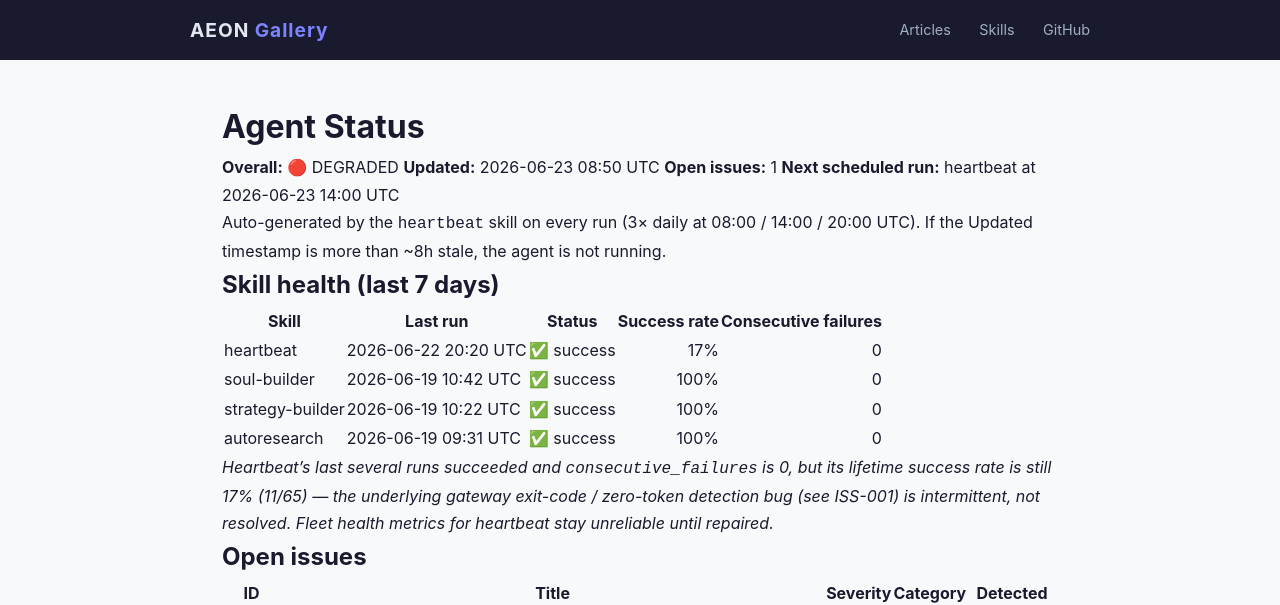
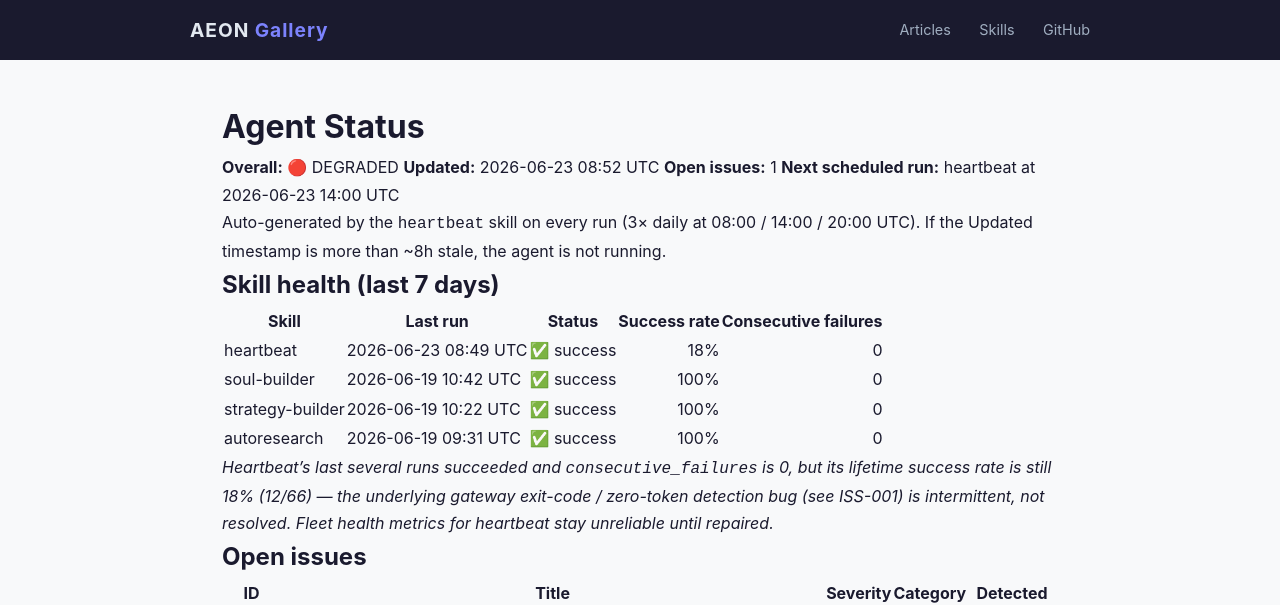
Before and after one commit to RickCrosschain/aeon, a Jekyll site: the page built from docs/status.md, in a window 1280 px wide. Shown: the top 605 px of the page. Built offline with Jekyll 4.4.1, drawn with Linux system fonts in a browser that asks for light colours.

Commit message:
chore(heartbeat): auto-commit 2026-06-23

```diff
--- a/docs/status.md
+++ b/docs/status.md
@@ -7,7 +7,7 @@ permalink: /status/
 # Agent Status
 
 **Overall:** 🔴 DEGRADED
-**Updated:** 2026-06-23 08:50 UTC
+**Updated:** 2026-06-23 08:52 UTC
 **Open issues:** 1
 **Next scheduled run:** heartbeat at 2026-06-23 14:00 UTC
 
@@ -17,12 +17,12 @@ Auto-generated by the `heartbeat` skill on every run (3× daily at 08:00 / 14:00
 
 | Skill | Last run | Status | Success rate | Consecutive failures |
 |-------|----------|--------|-------------:|---------------------:|
-| heartbeat | 2026-06-22 20:20 UTC | ✅ success | 17% | 0 |
+| heartbeat | 2026-06-23 08:49 UTC | ✅ success | 18% | 0 |
 | soul-builder | 2026-06-19 10:42 UTC | ✅ success | 100% | 0 |
 | strategy-builder | 2026-06-19 10:22 UTC | ✅ success | 100% | 0 |
 | autoresearch | 2026-06-19 09:31 UTC | ✅ success | 100% | 0 |
 
-_Heartbeat's last several runs succeeded and `consecutive_failures` is 0, but its lifetime success rate is still 17% (11/65) — the underlying gateway exit-code / zero-token detection bug (see ISS-001) is intermittent, not resolved. Fleet health metrics for heartbeat stay unreliable until repaired._
+_Heartbeat's last several runs succeeded and `consecutive_failures` is 0, but its lifetime success rate is still 18% (12/66) — the underlying gateway exit-code / zero-token detection bug (see ISS-001) is intermittent, not resolved. Fleet health metrics for heartbeat stay unreliable until repaired._
 
 ## Open issues
 
--- a/memory/token-usage.csv
+++ b/memory/token-usage.csv
@@ -14,3 +14,4 @@ date,skill,model,input_tokens,output_tokens,cache_read,cache_creation
 2026-06-21,heartbeat,claude-opus-4-8,2096,4103,383789,38307
 2026-06-22,heartbeat,claude-opus-4-8,2102,6319,404932,24511
 2026-06-23,heartbeat,claude-opus-4-8,2094,4931,342998,40731
+2026-06-23,heartbeat,claude-opus-4-8,2096,4636,385918,39008
```
Also changed, not shown: memory/logs/2026-06-23.md (+6 -0 lines), .outputs/heartbeat.md.
